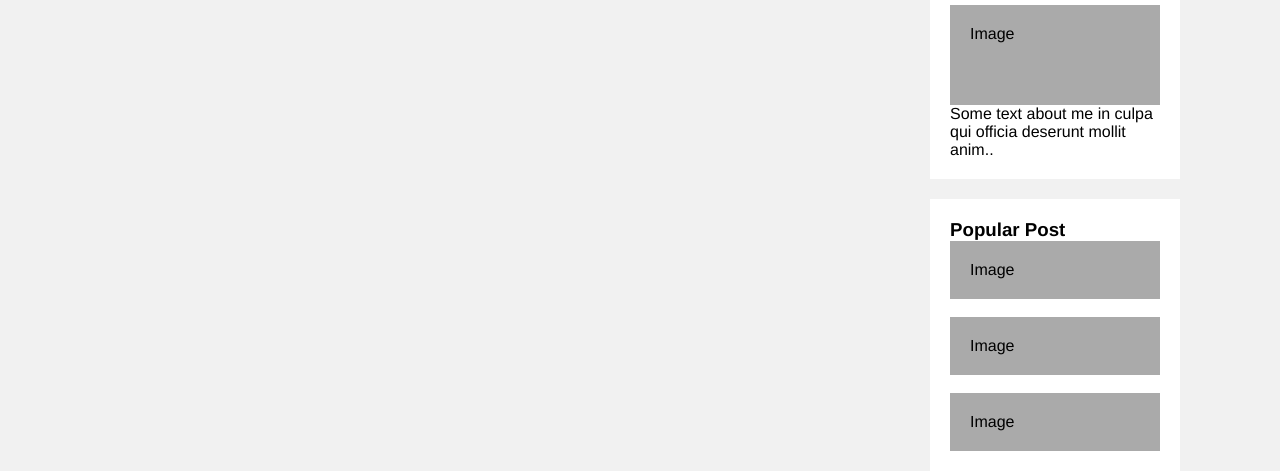
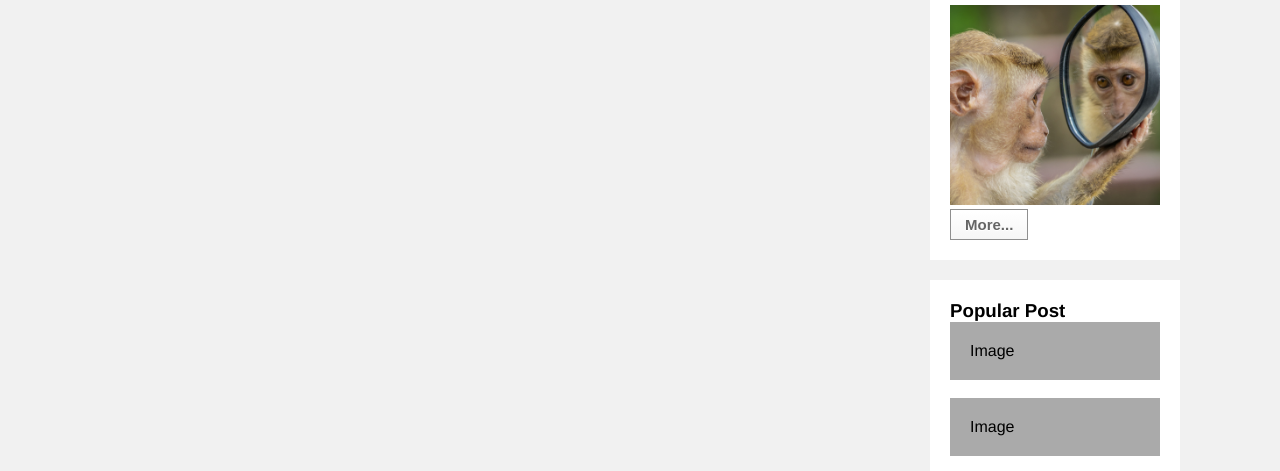
Before and after one commit to Sathelyn/blogspot, a plain HTML site: page blog.html in a window 1280 px wide. Shown: the part 143-614 px from the top of the page. Drawn offline with Linux system fonts and the light colour scheme; no server answers.

Commit message:
changes in blog

```diff
--- a/blog.html
+++ b/blog.html
@@ -42,17 +42,18 @@
                                 <div class="leftcolumn" id="featured_blogs">
 
                                 </div>
-
                                 <div class="rightcolumn">
                                   <div class="card">
                                     <h2>About Me</h2>
-                                    <div class="fakeimg" style="height:100px;">Image</div>
-                                    <p>Some text about me in culpa qui officia deserunt mollit anim..</p>
+                                    <img src="/images/aboutmeimg.jpg" height="100px" />
+                                    <p><a href="about.html" class="myButton">More...</a></p>
                                   </div>
                                   <div class="card">
                                     <h3>Popular Post</h3>
-                                    <div class="fakeimg">Image</div><br>
-                                    <div class="fakeimg">Image</div><br>
+                                    <div class="fakeimg">Image</div>
+                                    <br>
+                                    <div class="fakeimg">Image</div>
+                                    <br>
                                     <div class="fakeimg">Image</div>
                                   </div>
                                   <div class="card">
@@ -65,6 +66,7 @@
                                     </div>
                                   </div>
                                 </div>
+
                               </div>
                 </div>
 
```
